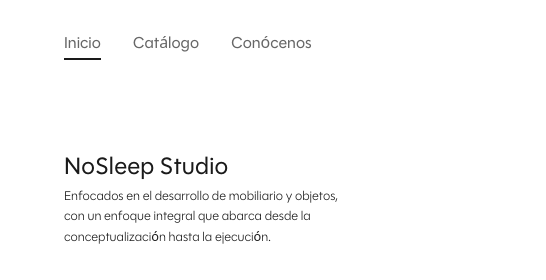
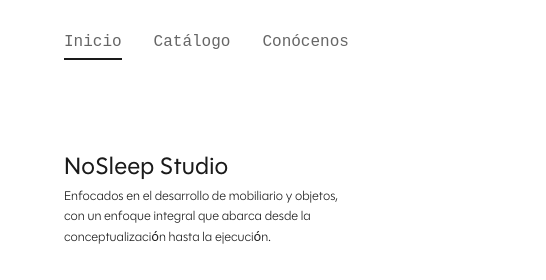
Before and after one commit to Checo03/NoSleep, a plain HTML site: page index.html in a window 1280 px wide. Shown: the top 280 px of the page, 0-546 px from the left. Drawn offline with nearby package versions, Linux system fonts and the light colour scheme.

Commit message:
Add font-family to nav-left class

```diff
--- a/css/style.css
+++ b/css/style.css
@@ -151,6 +151,7 @@ h1, h2, h3, h4, h5, h6 {
 .nav-left {
     display: flex;
     gap: 2rem;
+    font-family: var(--font-accent);
     font-size: 1rem;
     color: var(--color-text-light);
 }
```
